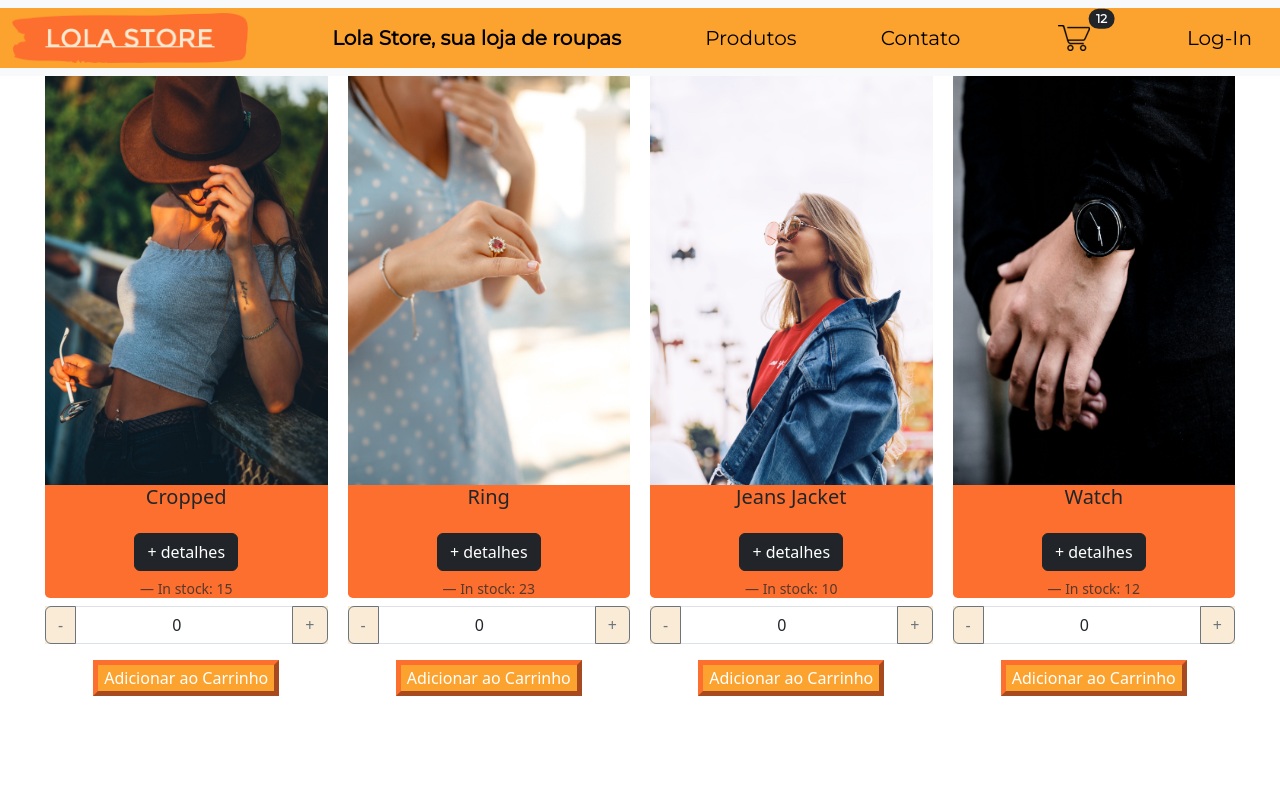
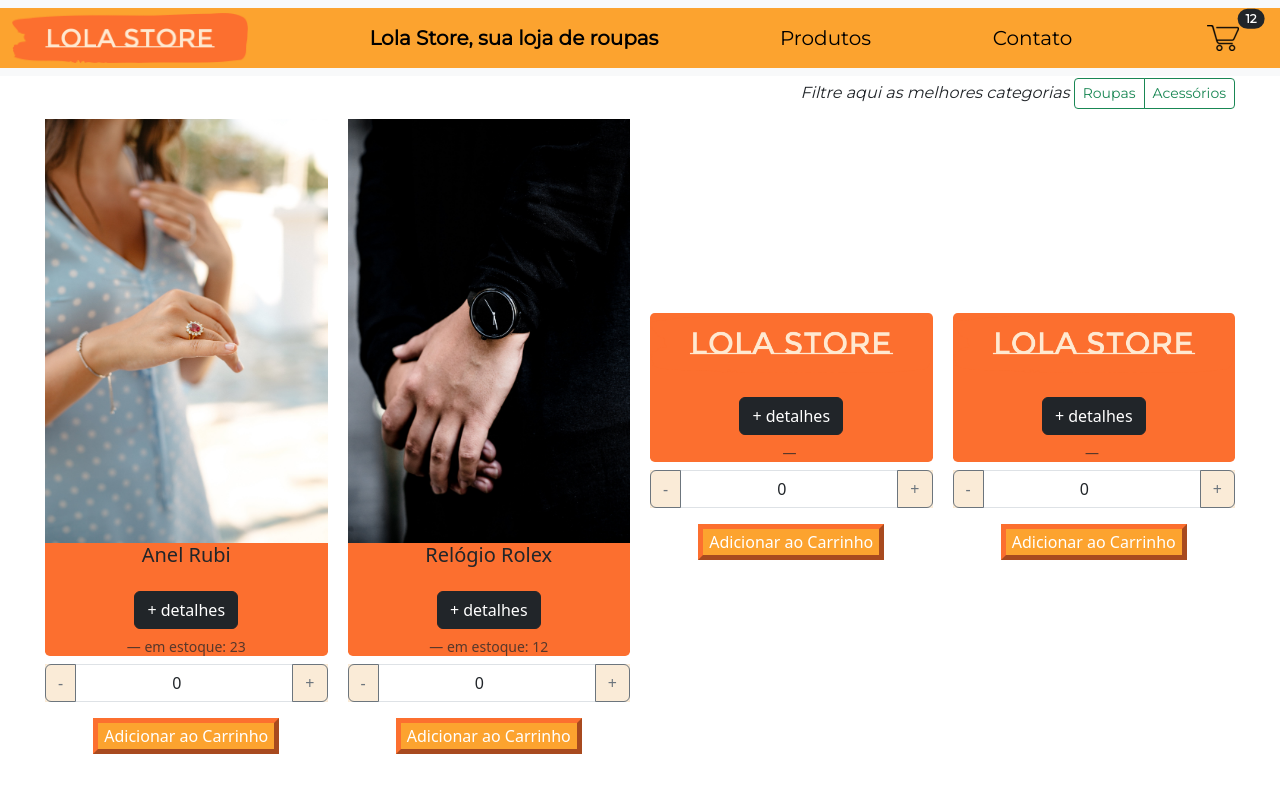
Before and after one commit to BrunoMadera/LolaStoreMadera, a React (Create React App) app: page / in a window 1280 px wide. Shown: the top 792 px of the page. Built offline with nearby package versions, Linux system fonts and the light colour scheme.

Commit message:
filters1

```diff
--- a/src/App.css
+++ b/src/App.css
@@ -78,14 +78,16 @@
   gap: 10px 20px;
   grid-auto-flow: column;
   grid-template-areas:
-    ". titulo titulo titulo titulo ."
+    ". . . titulo titulo ."
     ". box1 box2 box3 box4 .";
 }
 
 .titulo {
   grid-area: titulo;
   font-family: 'Montserrat';
-  font-size: xx-large;
+  font-weight: 100;
+  margin-top: 78px;
+  text-align: right;
 
 }
 
@@ -132,6 +134,6 @@
 .photo{
 
 /* border: solid 1px red; */
-height: 475px;
+/* height: 475px; */
 /* border-radius: 8px; */
 }
--- a/src/App.js
+++ b/src/App.js
@@ -1,7 +1,7 @@
 import './App.css';
 import NavBar from './components/NavBar';
 import ProductsCards from './components/ProductsCards';
-// import ItemListContainer from './components/ItemListContainer';
+import ItemListContainer from './components/ItemListContainer';
 
 
 function App() {
@@ -15,7 +15,8 @@
     <section><ProductsCards /></section>
 
     <section>
-      {/* <ItemListContainer /> */}
+
+
     </section>
 
     </body>
--- a/src/components/NavBar.jsx
+++ b/src/components/NavBar.jsx
@@ -14,13 +14,13 @@
         <div className="navbar-brand" id="logo" href="#" alt="nome" >
             <img className = "logo" src={logoLola} alt="logo" />
         </div>
-          <a className="navbar-brand Tit1" id="nome" href="#">Lola Store, sua loja de roupas</a>
-          <a className="navbar-brand Tit2" id="link1" href="#">Produtos</a>
-          <a className="navbar-brand Tit2" id="link2" href="#">Contato</a>
-          <a className="navbar-brand Tit2" id="link3" href="#">
+          <a className="navbar-brand Tit1" id="nome" href="">Lola Store, sua loja de roupas</a>
+          <a className="navbar-brand Tit2" id="link1" href="">Produtos</a>
+          <a className="navbar-brand Tit2" id="link2" href="">Contato</a>
+          <a className="navbar-brand Tit2" id="link3" href="">
             <CartWidget />
           </a>
-          <a className="navbar-brand Tit2" id="link4" href="#">Log-In</a>
+          {/* <a className="navbar-brand Tit2" id="link4" href="">Log-In</a> */}
     </div>
   </nav>
 
--- a/src/components/ProductsCards.jsx
+++ b/src/components/ProductsCards.jsx
@@ -3,52 +3,171 @@
 
 // produtos
 
-let produto1 = {
+let produto1, produto2, produto3, produto4;
+
+let Produtos = [
+produto1 = {
                 Name:'Cropped',
-                Stock : 'In stock: ' + 15,
+                Stock : 'em estoque: ' + 15,
                 Value : 135,
                 Picture: require('./images/produto1.jpg'),
+                Category: "Roupas",
                 Description: "A crop top is a kind of shirt. Crop tops do not cover all of the middle section of the wearer's body. A person wearing a crop top will have part of their belly and back showing. There are many kinds of crop tops, and most styles show the wearer's belly button."
-                };
-let produto2 = {
-                Name:'Ring',
-                Stock : 'In stock: ' + 23,
+                },
+produto2 = {
+                Name:'Anel Rubi',
+                Stock : 'em estoque: ' + 23,
                 Value : 56,
                 Picture: require('./images/produto2.jpg'),
+                Category: "Acessórios",
                 Description: "A typically circular band of metal or other durable material, especially one of gold or other precious metal, often set with gems, for wearing on the finger as an ornament, a token of betrothal or marriage, etc."
-                };
-let produto3 = {
-                Name:'Jeans Jacket',
-                Stock : 'In stock: ' + 10,
+                },
+produto3 = {
+                Name:'Jaqueta Jeans',
+                Stock : 'em estoque: ' + 10,
                 Value : 290,
                 Picture: require('./images/produto3.jpg'),
+                Category: "Roupas",
                 Description:"A denim jacket, also called a jean jacket or trucker jacket, is a jacket made from denim. Introduced in the United States in the late 19th century, it has been a popular type of casual apparel with both men and women and has been described as an iconic element of American fashion."
-                };
-let produto4 = {
-                Name:'Watch',
-                Stock : 'In stock: ' + 12,
+                },
+produto4 = {
+                Name:'Relógio Rolex',
+                Stock : 'em estoque: ' + 12,
                 Value : 560,
                 Picture: require('./images/produto4.jpg'),
+                Category: "Acessórios",
                 Description: "Rolex watches are known for their quality and precision; made with the following eight fundamental qualities: Precision, Waterproofness, Autonomy, Robustness, Simplicity, Craftsmanship, Comfort, Durability. Rolex watches are made with high-quality materials, including: 904L stainless steel"
-                };
+                },
+                ]
+
+
+
+// checando filtros selecionados
+
+// let ProdutosFiltrados;
+
+      function readingBtn1() {
+
+        let elRo = document.getElementById("btncheck1").checked;
+
+        if(elRo === true){ elRo = true }else{elRo = false}
+
+        console.log("Ro:"+ elRo)
+
+        return elRo;
+
+      }
+
+        function readingBtn2() {
+
+        let elAc = document.getElementById("btncheck2").checked;
+
+        if(elAc === true){elAc = true}else{elAc = false};
+
+        console.log("Ac:"+elAc)
+
+        return elAc;
+
+      }
+
+  // function readingBtns() {
+
+  //     let elRo = document.getElementById("btncheck1").checked;
+  //     let elAc = document.getElementById("btncheck2").checked;
+
+  //     if(elRo === true){
+
+  //         const ProdutosFiltrados = Produtos.filter(function(Produtos) {
+  //         return Produtos.Category === "Roupas" ;
+  //         });
+
+  //         ProdutosFiltrados.push("", "");
+  //         console.log(ProdutosFiltrados);
+  //     }
+
+  //     if(elAc === true){
+
+  //         const ProdutosFiltrados = Produtos.filter(function(Produtos) {
+  //         return Produtos.Category === "Acessórios" ;
+  //         });
+
+  //         ProdutosFiltrados.push("", "");
+  //         console.log(ProdutosFiltrados);
+  //     }
+
+  //     if(elRo === true && elAc === true){
+
+  //         const ProdutosFiltrados = Produtos.filter(function(Produtos) {
+  //         return Produtos.Category === "Roupas" || "Acessórios" ;
+  //         });
+
+  //         console.log(ProdutosFiltrados);
+  //     }
+  // }
+
+
+
+
+
+// Função para filtrar
+
+  const ProdutosFiltrados = Produtos.filter(function(Produtos) {
+    // return Produtos.Category === "Roupas" || "Acessórios" ;
+
+    // return Produtos.Category === "Roupas";
+
+
+    return Produtos.Category === "Acessórios" ;
+
+
+
+  });
+
+  ProdutosFiltrados.push({
+                Name:'',
+                Stock : '',
+                Value : 0,
+                Picture: require('./images/lolaStoreTransp.png'),
+                Category: "",
+                Description:"--"
+                },
+                {
+                Name:'',
+                Stock : '',
+                Value : 0,
+                Picture: require('./images/lolaStoreTransp.png'),
+                Category: "",
+                Description:"--"
+                });
+
+  console.log(ProdutosFiltrados);
 
 
 function ProductsCards() {
         return (
 
-
-
 <section  className="container2">
 
-    <div className=" box1">
+<div className="titulo"><i>Filtre aqui as melhores categorias  </i>
+
+  <div className="btn-group btn-group-sm" role="g  roup" aria-label="Basic checkbox toggle button group ">
+    <input type="checkbox" className="btn-check" id="btncheck1" autocomplete="off" onClick={readingBtn1}></input>
+    <label className="btn btn-outline-success" for="btncheck1">Roupas</label>
+
+    <input type="checkbox" className="btn-check" id="btncheck2" autocomplete="off"onClick={readingBtn2}></input>
+    <label className="btn btn-outline-success" for="btncheck2">Acessórios</label>
+  </div>
+
+</div>
+
+    <div className="box1">
         <div className="card-group" style={{backgroundColor: "#fc6f2f",borderRadius: '0.3rem'}}>
-          <img src={produto1.Picture} className="card-img-top photo" alt="..."></img>
+          <img src={ProdutosFiltrados[0].Picture} className="card-img-top photo" alt="..."></img>
           <div className="card-body">
-            <h5 className="card-title">{produto1.Name}</h5>
+            <h5 className="card-title">{ProdutosFiltrados[0].Name}</h5>
             <p className="card-text"></p>
-            {/* <h6 className="card-text"><small className="text-muted">{produto1.Description}</small></h6> */}
             <a href="#" className="btn btn-dark" style={{margin:'8px'}}>+ detalhes</a>
-            <h6 className="card-text"><small className="text-muted blockquote-footer">{produto1.Stock}</small></h6>
+            <h6 className="card-text"><small className="text-muted blockquote-footer ">{ProdutosFiltrados[0].Stock}</small></h6>
           </div>
         </div>
       <div style={{margin: '8px'}} />
@@ -58,54 +177,59 @@
 
       <div className="box2">
         <div className="card-group" style={{backgroundColor: "#fc6f2f",borderRadius: '0.3rem'}}>
-          <img src={produto2.Picture} className="card-img-top photo" alt="..." ></img>
+          <img src={ProdutosFiltrados[1].Picture} className="card-img-top photo" alt="..."></img>
           <div className="card-body">
-            <h5 className="card-title">{produto2.Name}</h5>
-            {/* <h6 className="card-text"><small className="text-muted">{produto2.Description}</small></h6> */}
+            <h5 className="card-title">{ProdutosFiltrados[1].Name}</h5>
             <p className="card-text"></p>
             <a href="#" className="btn btn-dark" style={{margin:'8px'}}>+ detalhes</a>
-            <h6 className="card-text"><small className="text-muted blockquote-footer">{produto2.Stock}</small></h6>
+            <h6 className="card-text"><small className="text-muted blockquote-footer ">{ProdutosFiltrados[1].Stock}</small></h6>
           </div>
         </div>
       <div style={{margin: '8px'}} />
       <ItemCount />
-        <button className="btnCounter" id="btnProduto2" style={{ color: 'white' }} >Adicionar ao Carrinho </button>
+        <button className="btnCounter" id="btnProduto2" style={{color: 'white'}} >Adicionar ao Carrinho </button>
       </div>
 
       <div className="box3">
         <div className="card-group" style={{backgroundColor: "#fc6f2f",borderRadius: '0.3rem'}}>
-          <img src={produto3.Picture} className="card-img-top photo" alt="..." ></img>
+          <img src={ProdutosFiltrados[2].Picture} className="card-img-top photo" alt="..."></img>
           <div className="card-body">
-            <h5 className="card-title">{produto3.Name}</h5>
-            {/* <h6 className="card-text"><small className="text-muted">{produto3.Description}</small></h6> */}
+            <h5 className="card-title">{ProdutosFiltrados[2].Name}</h5>
             <p className="card-text"></p>
             <a href="#" className="btn btn-dark" style={{margin:'8px'}}>+ detalhes</a>
-            <h6 className="card-text"><small className="text-muted blockquote-footer">{produto3.Stock}</small></h6>
+            <h6 className="card-text"><small className="text-muted blockquote-footer ">{ProdutosFiltrados[2].Stock}</small></h6>
           </div>
         </div>
       <div style={{margin: '8px'}} />
       <ItemCount />
-        <button className="btnCounter" id="btnProduto3" style={{ color: 'white' }} >Adicionar ao Carrinho </button>
+        <button className="btnCounter" id="btnProduto3" style={{color: 'white'}} >Adicionar ao Carrinho </button>
       </div>
 
       <div className="box4">
         <div className="card-group" style={{backgroundColor: "#fc6f2f",borderRadius: '0.3rem'}}>
-          <img src={produto4.Picture} className="card-img-top photo" alt="..." ></img>
+          <img src={ProdutosFiltrados[3].Picture} className="card-img-top photo" alt="..."></img>
           <div className="card-body">
-            <h5 className="card-title">{produto4.Name}</h5>
-            {/* <h6 className="card-text"><small className="text-muted">{produto4.Description}</small></h6> */}
+            <h5 className="card-title">{ProdutosFiltrados[3].Name}</h5>
             <p className="card-text"></p>
             <a href="#" className="btn btn-dark" style={{margin:'8px'}}>+ detalhes</a>
-            <h6 className="card-text"><small className="text-muted blockquote-footer">{produto4.Stock}</small></h6>
+            <h6 className="card-text"><small className="text-muted blockquote-footer ">{ProdutosFiltrados[3].Stock}</small></h6>
           </div>
         </div>
       <div style={{margin: '8px'}} />
       <ItemCount />
-        <button className="btnCounter" id="btnProduto4" style={{ color: 'white', }} >Adicionar ao Carrinho </button>
+        <button className="btnCounter" id="btnProduto4" style={{color: 'white'}} >Adicionar ao Carrinho </button>
       </div>
+
 </section>
+
 
   );
 }
 
+
+
+
+
+
+
 export default ProductsCards;
```
Also changed, not shown: src/components/ItemListContainer.jsx (+10 -3 lines), src/components/images/lolaStore.png (added). Lines whose indentation alone changed are shown as unchanged.
